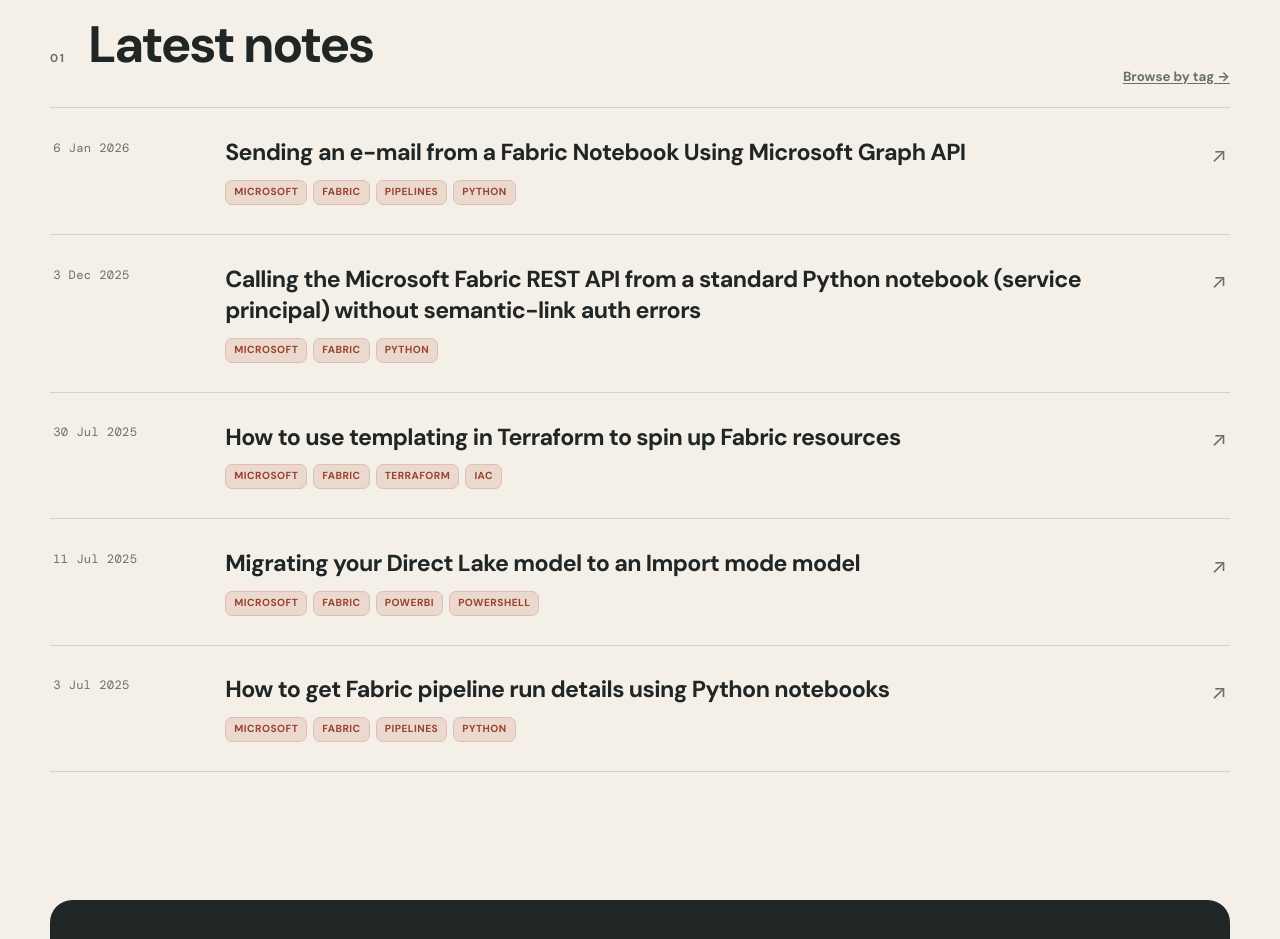
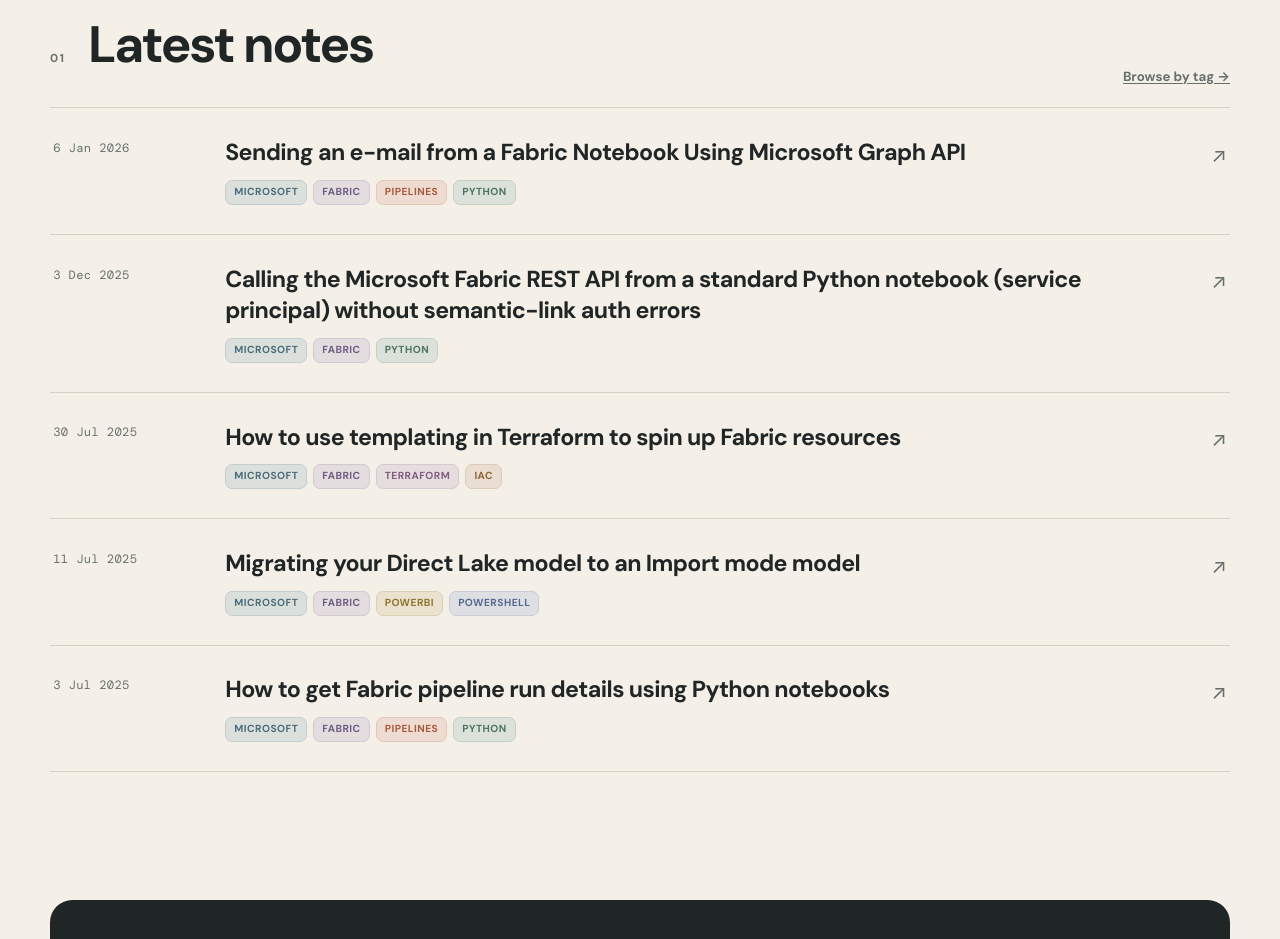
Before and after one commit to ThibauldC/glorious-manta, an Eleventy site: page index.njk in a window 1280 px wide. Shown: the part 856-1795 px from the top of the page. Built offline with nearby package versions, Linux system fonts and the light colour scheme; Eleventy itself is replaced by a stand-in of ours; files that its build step writes are made by us from their sources.

Commit message:
Restore muted topic tag colors

```diff
--- a/public/css/style.css
+++ b/public/css/style.css
@@ -159,6 +159,18 @@ h1 em, h2 em { color: var(--accent); font-family: var(--serif); font-weight: 400
 }
 .tag:hover, .tag-cloud a:hover { border-color: var(--tag-base); background: var(--accent-soft); color: var(--ink); }
 
+/* Muted pigments keep topics distinct without competing with the oxide accent. */
+.tag-microsoft { --tag-base: #4f7280; }
+.tag-fabric { --tag-base: #75618d; }
+.tag-pipelines { --tag-base: #b35f3e; }
+.tag-python { --tag-base: #4f7a68; }
+.tag-powerbi { --tag-base: #9b7a2e; }
+.tag-powershell { --tag-base: #5a6f9b; }
+.tag-terraform { --tag-base: #89618a; }
+.tag-iac { --tag-base: #986a39; }
+.tag-security { --tag-base: #677544; }
+.tag-purview { --tag-base: #4c7971; }
+
 .arrow { padding-top: .1rem; color: var(--muted); font-size: 1.25rem; }
 .split-callout { display: grid; grid-template-columns: 1fr 1fr; gap: 5rem; margin: 8rem 0 3rem; padding: clamp(2rem, 5vw, 4rem); border-radius: 1.4rem; background: var(--ink); color: var(--paper); }
 .split-callout h2 { margin: 1rem 0 0; font-size: clamp(2.2rem, 4vw, 3.8rem); letter-spacing: -.05em; line-height: 1.02; }
```
